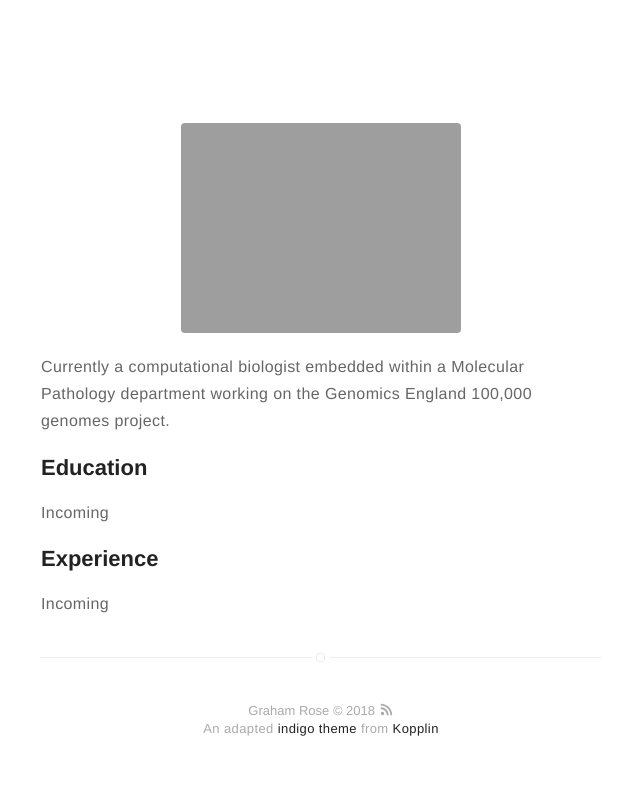
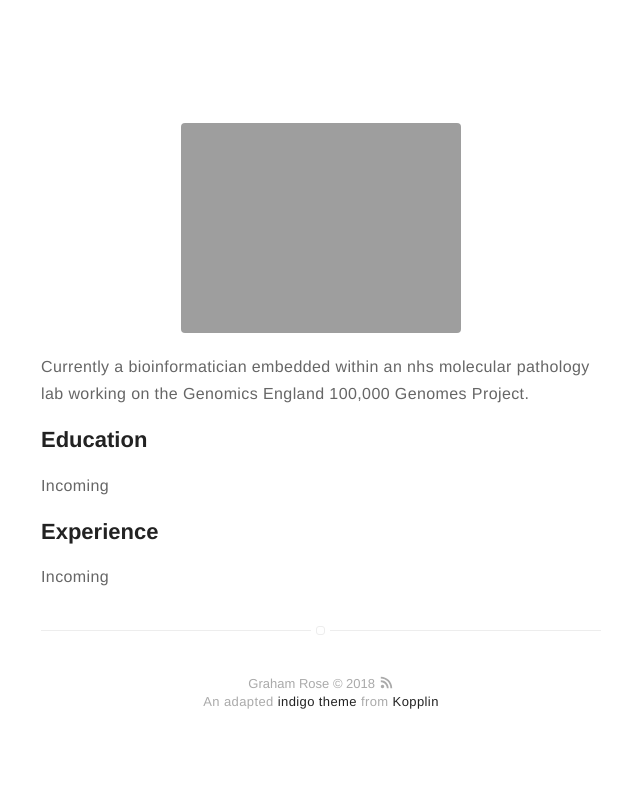
Before and after one commit to byronmews/.github.io, a Jekyll site: the page built from about.md, in a window 1280 px wide. Shown: the part 102-903 px from the top of the page, without its empty margins (319-959 px from the left). Built offline with Jekyll 4.4.1, drawn with Linux system fonts in a browser that asks for light colours.

Commit message:
Update about.md

```diff
--- a/about.md
+++ b/about.md
@@ -4,7 +4,7 @@ layout: page
 ---
 ![Profile Image]({{ site.url }}/{{ site.picture }})
 
-Currently a computational biologist embedded within a Molecular Pathology department working on the Genomics England 100,000 genomes project.
+Currently a bioinformatician embedded within an nhs molecular pathology lab working on the Genomics England 100,000 Genomes Project.
 
 ## Education
 Incoming
```
